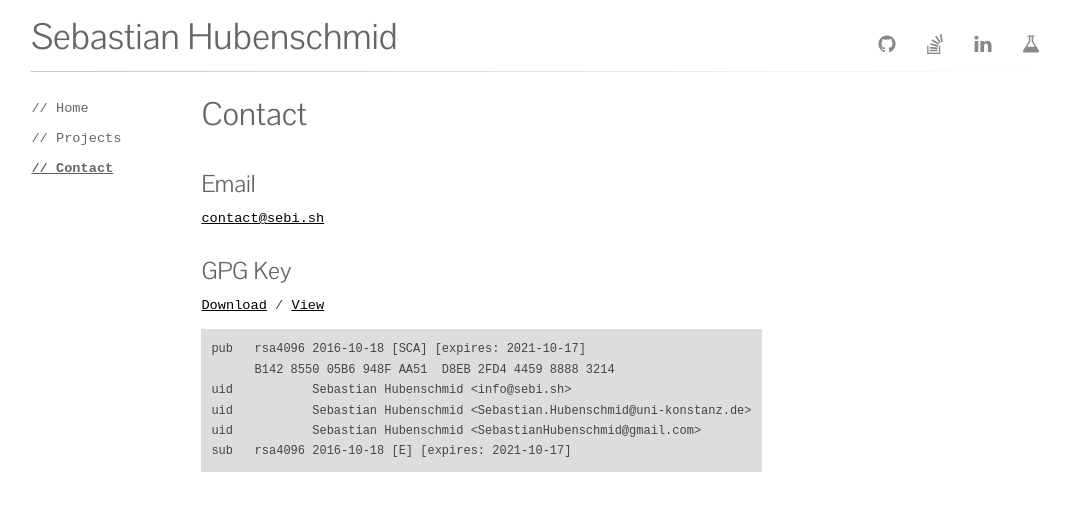
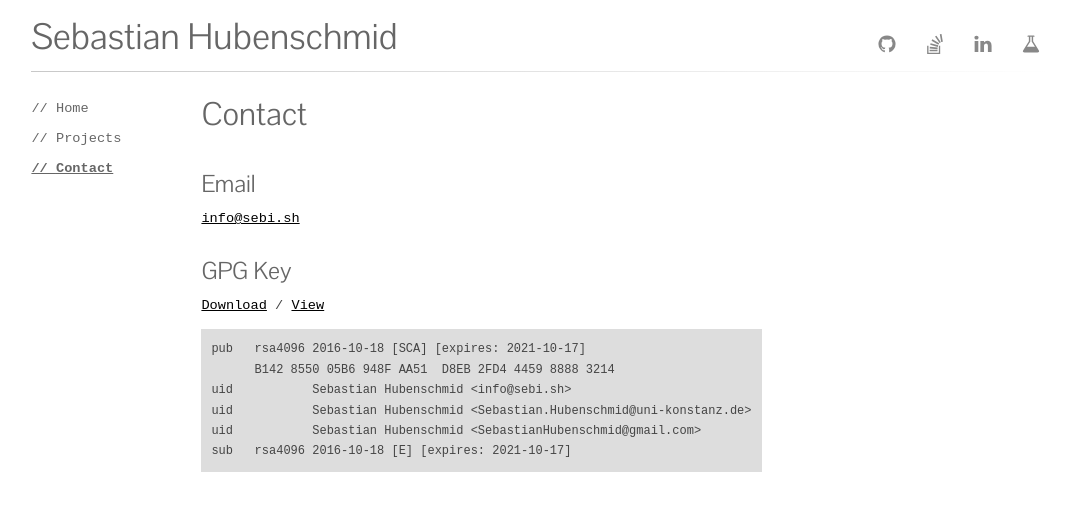
Before and after one commit to SebiH/PersonalWebsite, a Jekyll site: the page built from homepage/contact.html, in a window 1280 px wide. Shown: the top 511 px of the page, without its empty margins (91-1161 px from the left). Built offline with Jekyll 4.4.1, drawn with Linux system fonts in a browser that asks for light colours; nearby versions of some CDN libraries; library files that are not in the unit come from our copies; a script that is not in the unit is left out; some of the changed lines change nothing that is shown.

Commit message:
Use different email address

```diff
--- a/homepage/contact.html
+++ b/homepage/contact.html
@@ -14,8 +14,8 @@ permalink: /contact/
 <h1>Contact</h1>
     <h2> Email </h2>
     <div>
-        <a href="&#109;&#97;&#105;&#108;&#116;&#111;&#58;&#99;&#111;&#110;&#116;&#97;&#99;&#116;&#64;&#115;&#101;&#98;&#105;&#46;&#115;&#104;">
-            <span>&#99;&#111;&#110;&#116;&#97;&#99;&#116;&#64;&#115;&#101;&#98;&#105;&#46;&#115;&#104;</span>
+        <a href="mailto:info@sebi.sh">
+            <span>info@sebi.sh</span>
         </a>
     </div>
 
```
